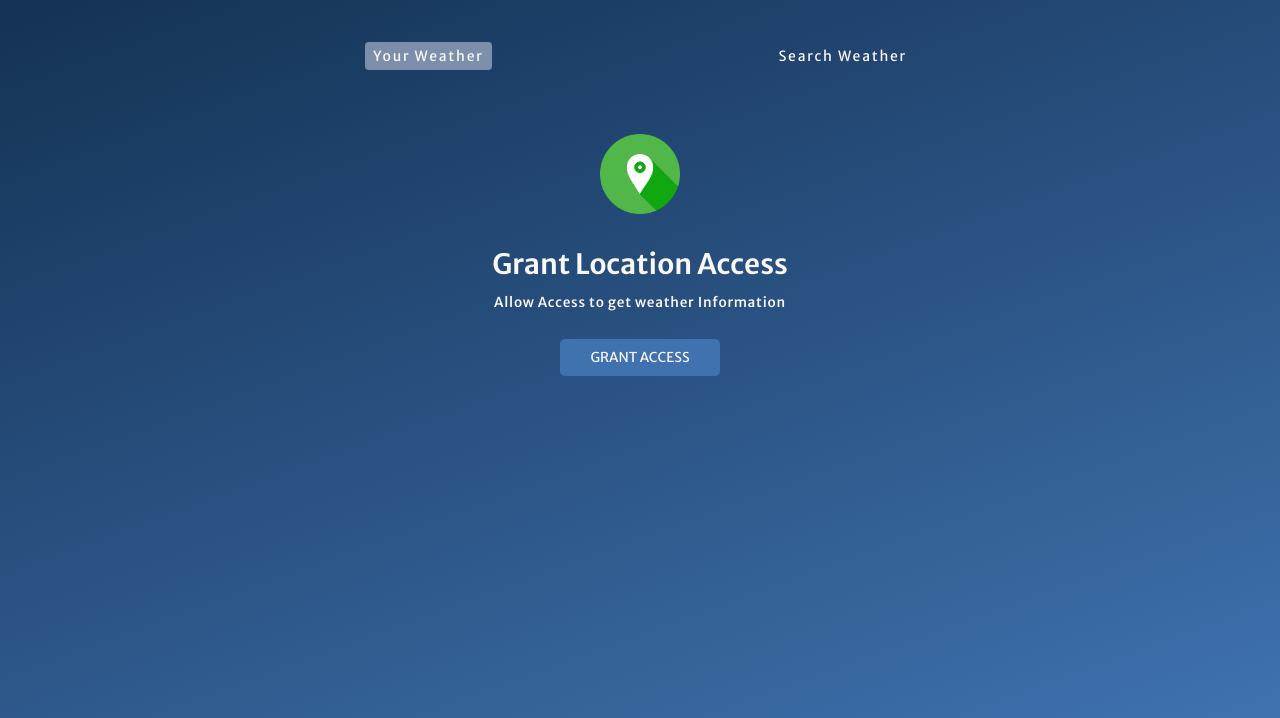
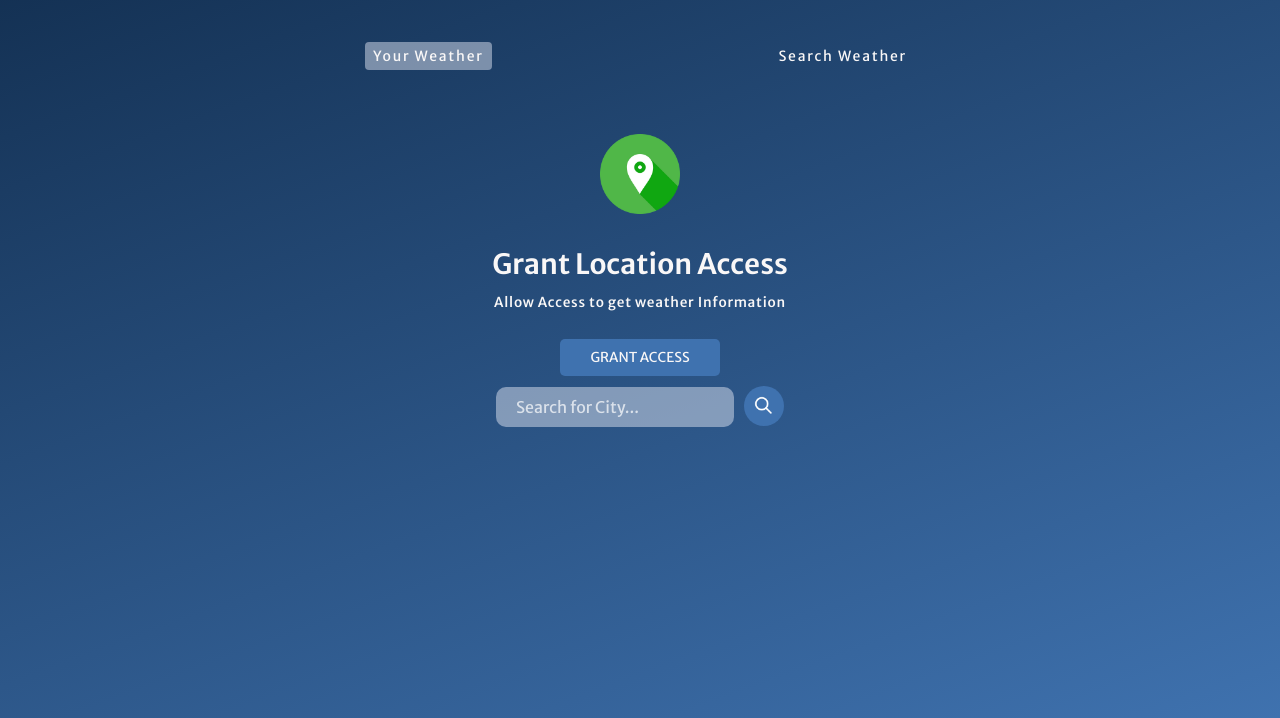
Before and after one commit to SoumiSaha1/WeatherApp, a plain HTML site: page index.html in a window 1280 px wide. Shown: the part 82-800 px from the top of the page. Drawn offline with Linux system fonts and the light colour scheme.

Commit message:
Update styles.css

```diff
--- a/styles.css
+++ b/styles.css
@@ -1,3 +1,15 @@
+
+* {
+  margin: 0;
+  padding: 0;
+  box-sizing: border-box;
+}
+html, body {
+  height: 100%;
+  overflow-x: hidden;
+}
+
+
 *,*::before,*::after {
     margin: 0;
     padding: 0;
@@ -19,6 +31,8 @@
     background-image: linear-gradient(160deg, #112d4e 0%, #3f72af 100%);; */
     min-height: 100vh;
     width: 100vw;
+    display: flex;
+  flex-direction: column;
     overflow-x: hidden;
     overflow-y: auto;
     background-image: linear-gradient(160deg, #112d4e 0%, #3f72af 100%);
@@ -193,7 +207,8 @@
 }
 
 .form-container{
-    display: none;
+/*     display: none; */
+    display: flex;
     width:90%;
     max-width:550px;
     margin:0 auto;
@@ -201,6 +216,7 @@
     align-items: center;
     gap: 0 10px;
     margin-bottom: 3rem;
+    flex-wrap: wrap;
 }
 
 .form-container.active{
@@ -209,7 +225,10 @@
 
 .form-container input{
     all:unset;
-    width: calc(100% - 80px);
+/*     width: calc(100% - 80px); */
+    max-width: 80vw;
+  box-sizing: border-box;
+
     height:40px;
     padding: 0 20px;
     background-color:rgba(219, 226, 239, 0.5);
@@ -234,7 +253,3 @@
     border-radius: 100%;
     margin-bottom:1px;
 }
-body, html {
-    height: 100%;
-    overflow: hidden;
-}
```
